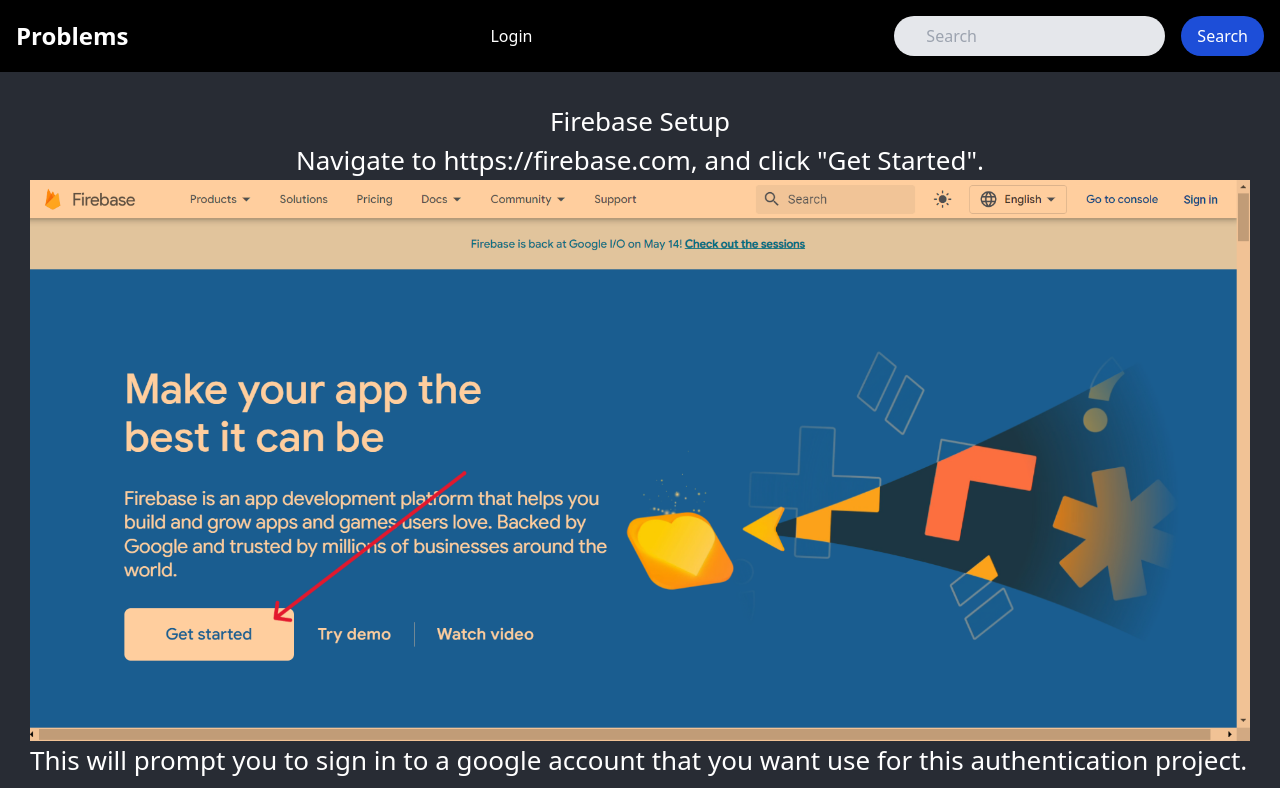
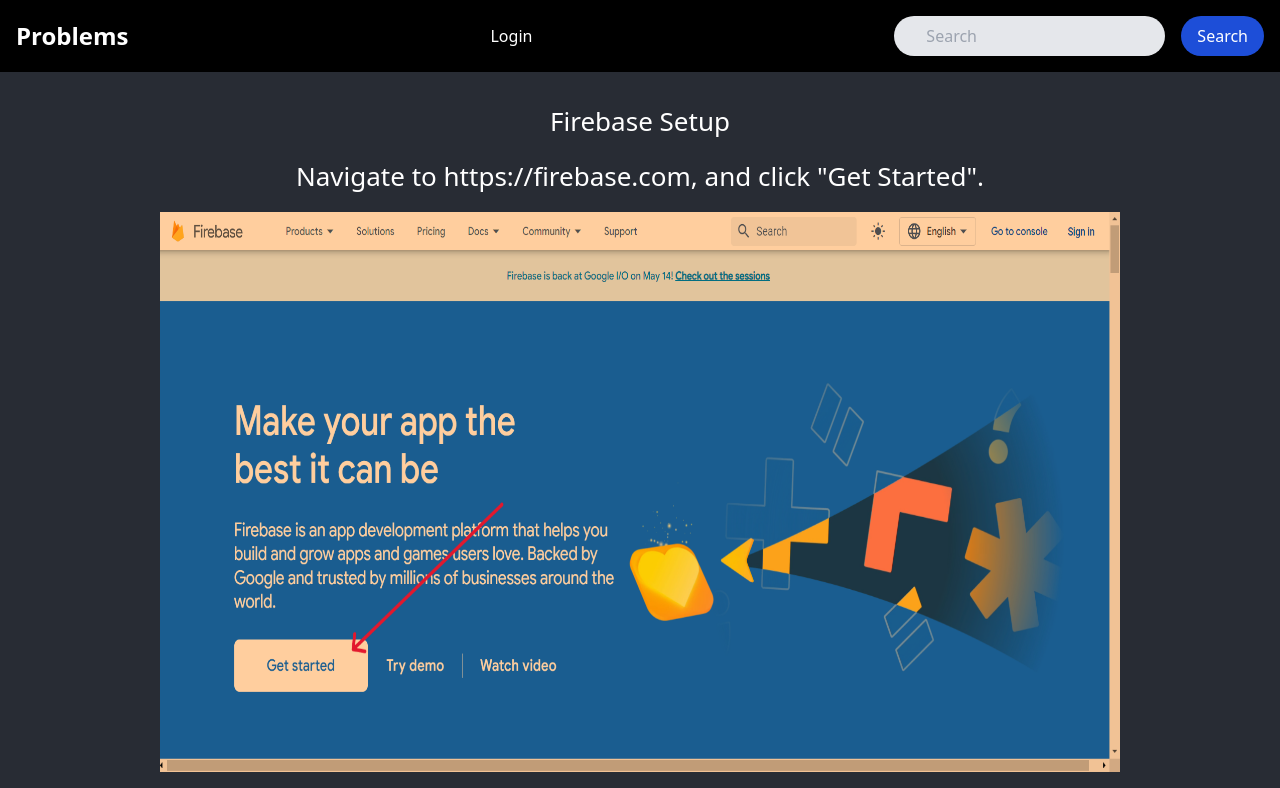
Before and after one commit to React-HTX/mini-hacks, a React (Create React App) app: page /setup in a window 1280 px wide. Shown: the top 788 px of the page. Built offline with nearby package versions, Linux system fonts and the light colour scheme.

Commit message:
Update css

```diff
--- a/src/App.css
+++ b/src/App.css
@@ -56,3 +56,13 @@
 .problems ul {
   margin: 20px;
 }
+
+.setup {
+  img {
+    width: 60rem;
+    height: 35rem;
+  }
+  p {
+    padding: 1rem 4rem;
+  }
+}
```
